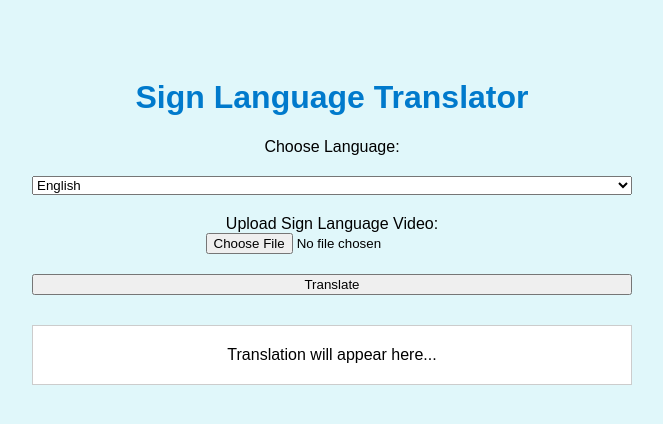
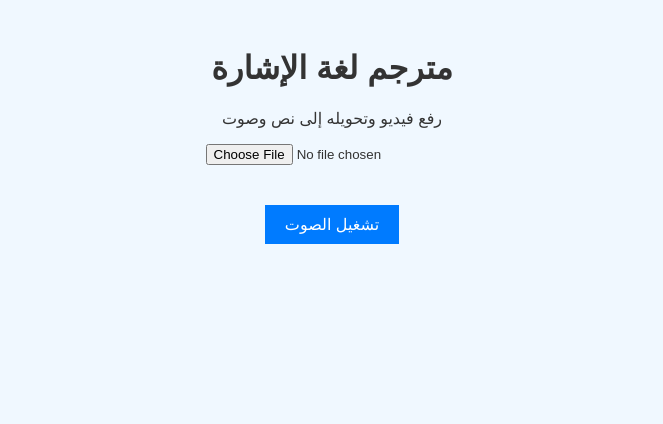
Before and after one commit to sarahalshu0/Sign-language-translator-, a plain HTML site: page index.html in a window 1280 px wide. Shown: the whole page, without its empty margins (308-971 px from the left). Drawn offline with Linux system fonts and the light colour scheme.

Commit message:
Update index.html

```diff
--- a/index.html
+++ b/index.html
@@ -1,82 +1,81 @@
 <!DOCTYPE html>
-<html lang="en">
+<html lang="ar">
 <head>
     <meta charset="UTF-8">
     <meta name="viewport" content="width=device-width, initial-scale=1.0">
-    <title>Sign Language Translator</title>
+    <title>مترجم لغة الإشارة</title>
     <style>
         body {
             font-family: Arial, sans-serif;
-            background-color: #e0f7fa;
+            background-color: #f0f8ff; /* اللون الأزرق الفاتح */
+            color: #333;
             text-align: center;
-            padding: 50px;
-            direction: ltr;
+            padding: 20px;
         }
-        .container {
-            max-width: 600px;
-            margin: 0 auto;
+        #translatedText {
+            margin-top: 20px;
+            font-size: 24px;
+            font-weight: bold;
         }
-        h1 {
-            color: #007acc;
+        #playButton {
+            margin-top: 20px;
+            padding: 10px 20px;
+            font-size: 16px;
+            color: #fff;
+            background-color: #007bff;
+            border: none;
+            cursor: pointer;
         }
-        label, select, button {
-            margin-top: 20px;
-            display: block;
-            width: 100%;
-        }
-        .output {
-            margin-top: 30px;
-            padding: 20px;
-            border: 1px solid #ccc;
-            background-color: #fff;
+        #playButton:hover {
+            background-color: #0056b3;
         }
     </style>
-    <script>
-        function changeLanguage(lang) {
-            const elements = document.querySelectorAll("[data-en], [data-ar]");
-            elements.forEach(el => {
-                el.innerText = lang === 'ar' ? el.dataset.ar : el.dataset.en;
-            });
-            document.body.style.direction = lang === 'ar' ? 'rtl' : 'ltr';
-        }
-    </script>
 </head>
 <body>
-    <div class="container">
-        <h1 data-en="Sign Language Translator" data-ar="مترجم لغة الإشارة">Sign Language Translator</h1>
+    <h1>مترجم لغة الإشارة</h1>
+    <p>رفع فيديو وتحويله إلى نص وصوت</p>
 
-        <label for="languageSelect" data-en="Choose Language:" data-ar="اختر اللغة:">Choose Language:</label>
-        <select id="languageSelect" onchange="changeLanguage(this.value)">
-            <option value="en">English</option>
-            <option value="ar">العربية</option>
-        </select>
+    <!-- رفع الفيديو -->
+    <input type="file" id="videoInput" accept="video/*">
 
-        <label for="videoUpload" data-en="Upload Sign Language Video:" data-ar="ارفع فيديو بلغة الإشارة:">Upload Sign Language Video:</label>
-        <input type="file" id="videoUpload" accept="video/*">
+    <!-- عرض النص المترجم -->
+    <div id="translatedText"></div>
 
-        <button onclick="translateVideo()" data-en="Translate" data-ar="ترجمة">Translate</button>
-
-        <div class="output" id="outputText" data-en="Translation will appear here..." data-ar="ستظهر الترجمة هنا...">Translation will appear here...</div>
-        <audio id="outputVoice" controls style="display: none;"></audio>
-    </div>
+    <!-- زر لتشغيل الصوت -->
+    <button id="playButton" onclick="speakText()">تشغيل الصوت</button>
 
     <script>
-        function translateVideo() {
-            const output = document.getElementById("outputText");
-            const audio = document.getElementById("outputVoice");
-            output.innerText = "Translating... / جاري الترجمة...";
-            audio.style.display = "none";
+        // الكود لتحليل الفيديو والنص الصوتي
 
-            setTimeout(() => {
-                const language = document.getElementById("languageSelect").value;
-                const translation = language === "ar" ? "مرحبًا! هذه ترجمة إشارة." : "Hello! This is a sign translation.";
-                output.innerText = translation;
+        // عندما يقوم المستخدم برفع الفيديو
+        document.getElementById("videoInput").addEventListener("change", function(event) {
+            let videoFile = event.target.files[0];
 
-                // Simulate voice generation
-                const utterance = new SpeechSynthesisUtterance(translation);
-                utterance.lang = language === "ar" ? "ar-SA" : "en-US";
-                speechSynthesis.speak(utterance);
-            }, 2000);
+            // إرسال الفيديو إلى الخادم
+            let formData = new FormData();
+            formData.append("video", videoFile);
+
+            fetch("/api/translateSignLanguage", {
+                method: "POST",
+                body: formData
+            })
+            .then(response => response.json())
+            .then(data => {
+                let translatedText = data.translatedText;
+                // عرض الترجمة
+                document.getElementById('translatedText').innerText = translatedText;
+                // تشغيل الصوت
+                speakText(translatedText);
+            })
+            .catch(error => console.error("Error:", error));
+        });
+
+        // دالة لتشغيل الصوت
+        function speakText(text) {
+            var speech = new SpeechSynthesisUtterance();
+            speech.lang = 'ar-SA';
+            speech.text = text;
+            window.speechSynthesis.speak(speech);
         }
     </script>
 </body>
```
